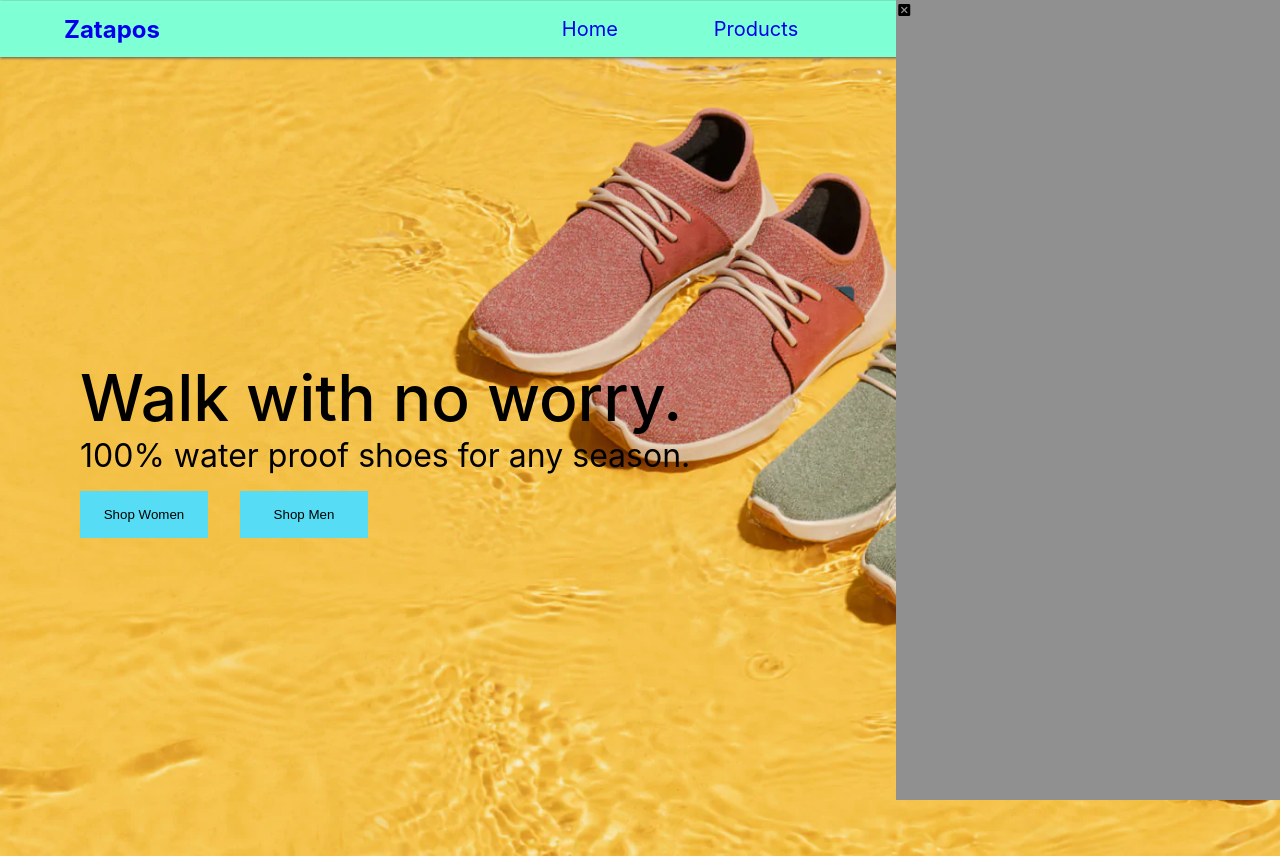
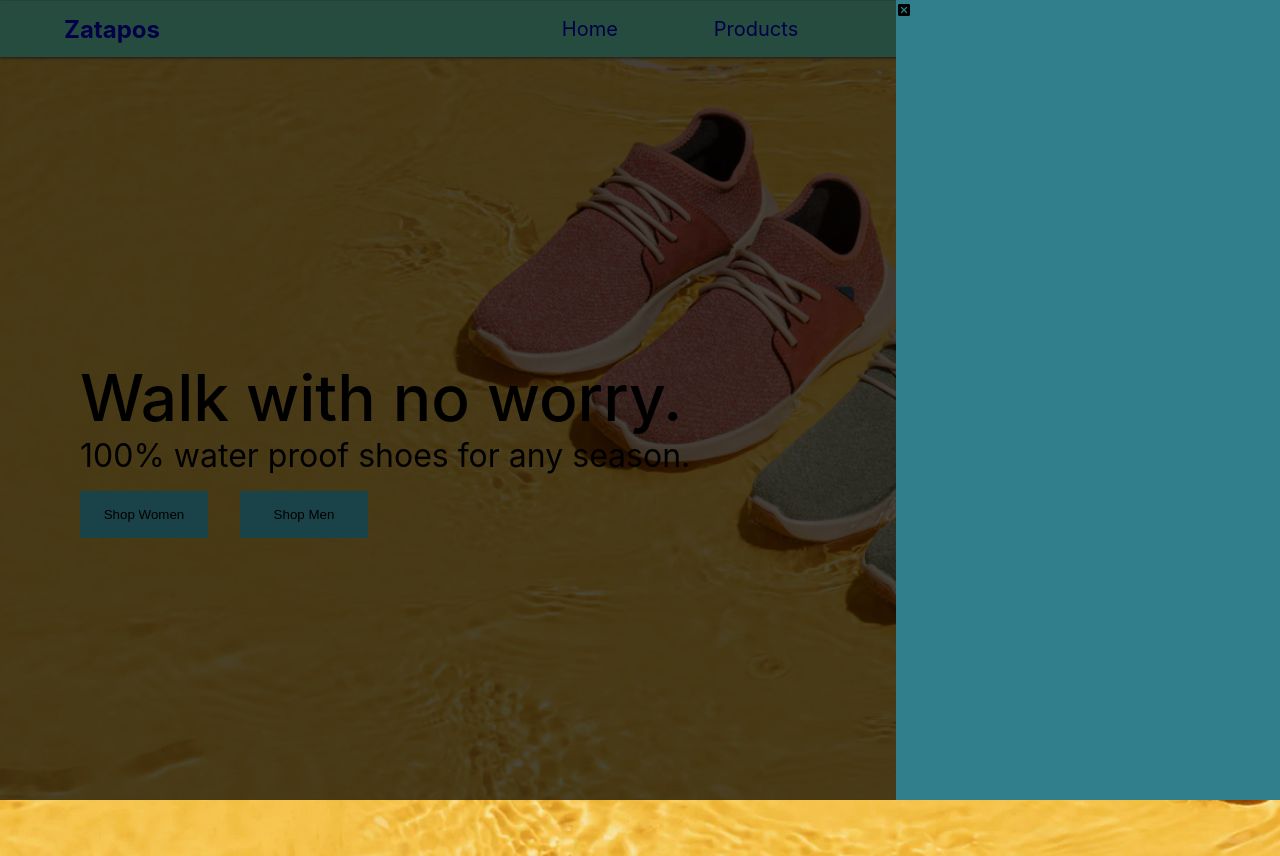
Before and after one commit to ben-cornico/project-shopping-cart, a React (Create React App) app: page / in a window 1280 px wide. Both pictures are taken after a click on the element 1207 px from the left and 29 px from the top of the page. Built offline with nearby package versions, Linux system fonts and the light colour scheme.

Commit message:
cart hide and active effect added

```diff
--- a/src/components/Cart.js
+++ b/src/components/Cart.js
@@ -10,7 +10,11 @@ function Cart({cartList, active, cartClose}) {
   }, [cartList])
 
   return (
-    <div className={active ? 'cart active' : 'cart hide'}>
+    <>
+    <div className={active ? 'bg-cart' : 'bg-cart hide'} onClick={cartClose}>
+    </div>
+    <div className={active ? 'cart' : 'cart hide'}>
+
       <div className="close-btn" onClick={cartClose}><span className="mdi mdi-close-box"></span></div>
       {
         cart.map((cartProd, index) => {
@@ -31,6 +35,8 @@ function Cart({cartList, active, cartClose}) {
         })
       }
     </div>
+    </>
+
   )
 }
 
--- a/src/components/components.css
+++ b/src/components/components.css
@@ -74,25 +74,36 @@ ul {
     list-style-type: none;
 }
 
+.bg-cart {
+    z-index: 2;
+    display: block;
+    position: fixed;
+    background-color: rgb(0,0,0, 0.7);
+    width: 100%;
+    height: 100%;
+}
 
 .cart {
+    display: fixed;
+    z-index: 2;
     position: fixed;
-    background-color: rgb(144, 144, 144);
+    width: 30%;
+    background-color: #317f8d;
     height: 100%;
-    width: 30%;
-    overflow: scroll;
-    z-index: 2;
+    float: right;
+    right: 0;
+    transition: 0.5s;
+}
+
+.bg-cart.hide {
+    display: none;
 }
 
 .cart.hide {
     right: -100%;
-    transition: 1s;
 }
 
-.cart.active {
-    right: 0;
-    transition: 1s
-}
+
 
 .img-prod {
     height: 100px;
```
